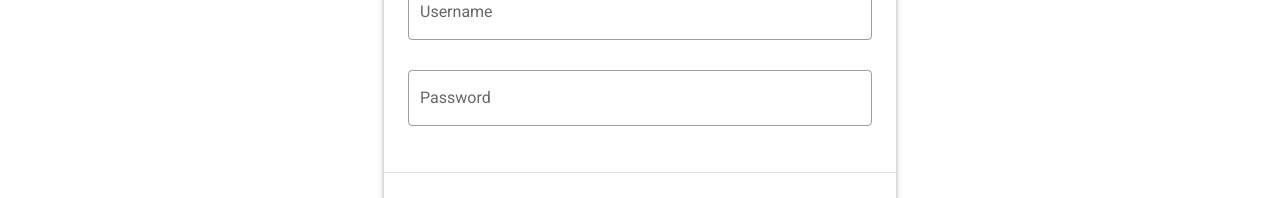
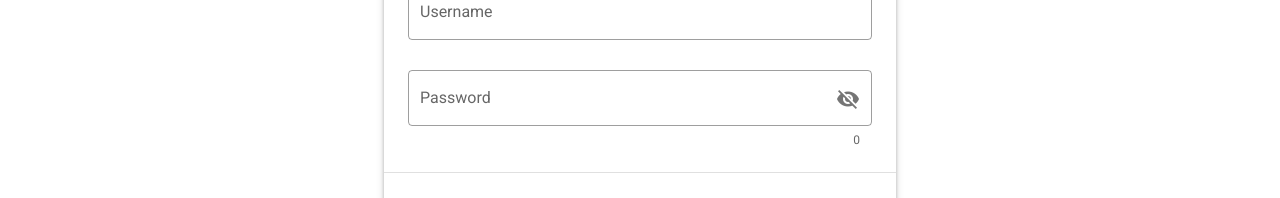
Before and after one commit to Axioms/Project-5B-Telemedicine-Application, a Vue app in the folder frontend/: page /#/ in a window 1280 px wide. Shown: the part 204-402 px from the top of the page. Built offline with nearby package versions, Linux system fonts and the light colour scheme.

Commit message:
Modified icons, password field, some styling.

```diff
--- a/frontend/src/App.vue
+++ b/frontend/src/App.vue
@@ -42,6 +42,7 @@
             <v-list-item v-if="isPatient">
               <v-list-item-icon>
                 <!-- icon here -->
+                <v-icon>mdi-content-save</v-icon>
               </v-list-item-icon>
               <v-list-item-title>View reports</v-list-item-title>
             </v-list-item>
@@ -49,6 +50,7 @@
             <v-list-item v-if="isPatient">
               <v-list-item-icon>
                 <!-- icon here -->
+                <v-icon>mdi-calendar</v-icon>
               </v-list-item-icon>
               <v-list-item-title>Calendar</v-list-item-title>
             </v-list-item>
@@ -56,6 +58,7 @@
             <v-list-item v-if="isPatient">
               <v-list-item-icon>
                 <!-- icon here -->
+                <v-icon>mdi-chat</v-icon>
               </v-list-item-icon>
               <v-list-item-title>Doctor Chat</v-list-item-title>
             </v-list-item>
@@ -63,6 +66,7 @@
             <v-list-item v-if="isPatient">
               <v-list-item-icon>
                 <!-- icon here -->
+                <v-icon>mdi-file-word-outline</v-icon>
               </v-list-item-icon>
               <v-list-item-title>Resources</v-list-item-title>
             </v-list-item>
--- a/frontend/src/views/Login.vue
+++ b/frontend/src/views/Login.vue
@@ -15,6 +15,9 @@ export default class Login extends Vue {
   username = '';
   password = '';
   userType = '';
+  show1 = false;
+
+
 
   mounted() {
     this.$store.dispatch('setIsLoggedIn', false);
--- a/frontend/src/views/html/login.html
+++ b/frontend/src/views/html/login.html
@@ -17,11 +17,15 @@
             ></v-text-field>
 
             <!-- password field -->
-            <v-text-field
+            <v-text-field type="password"
               v-model="password"
+              :append-icon="show1 ? 'mdi-eye' : 'mdi-eye-off'"
+              :type="show1 ? 'text' : 'password'"
               label="Password"
               required
               outlined
+              counter
+              @click:append="show1 = !show1"
             ></v-text-field>
           </v-card-text>
 
```
